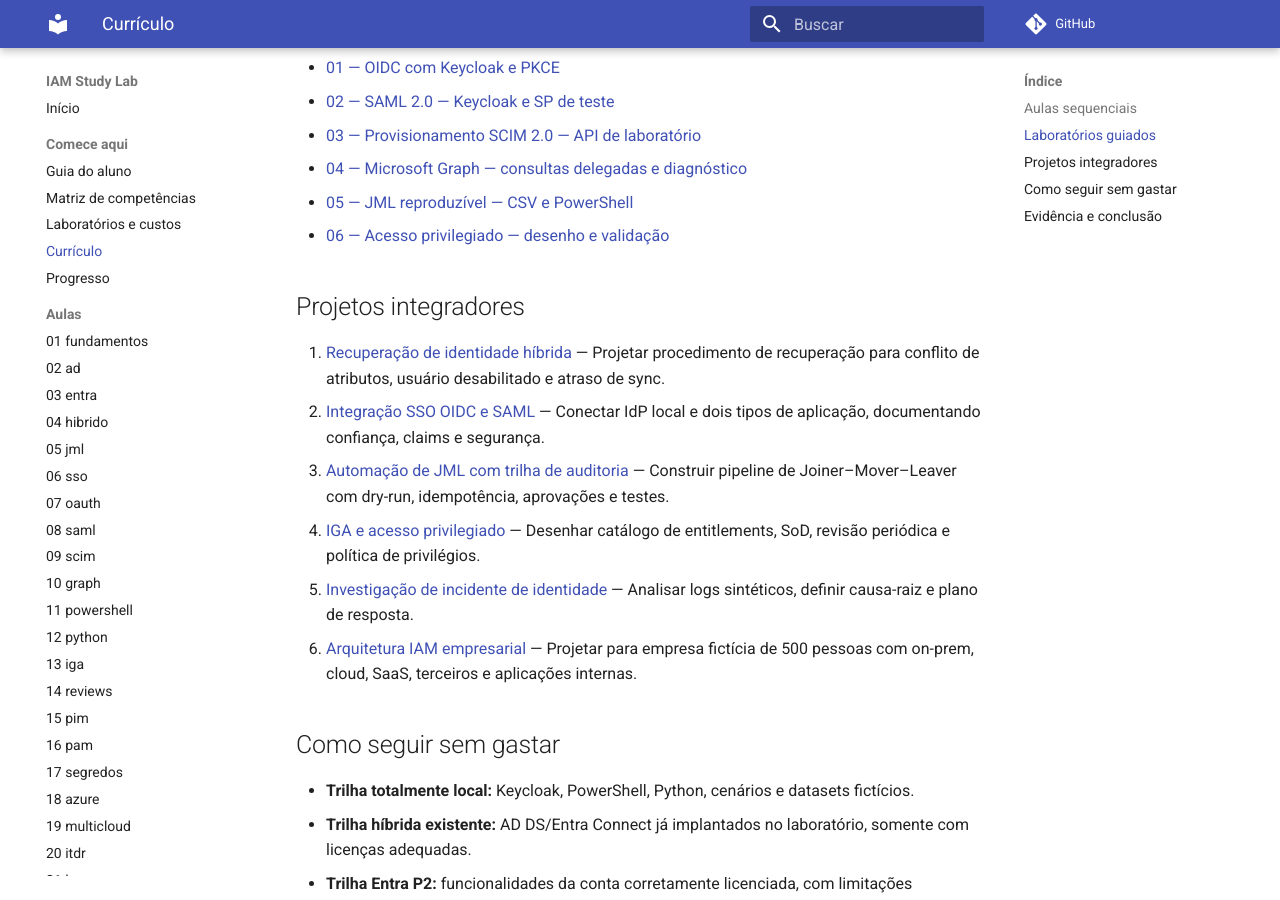
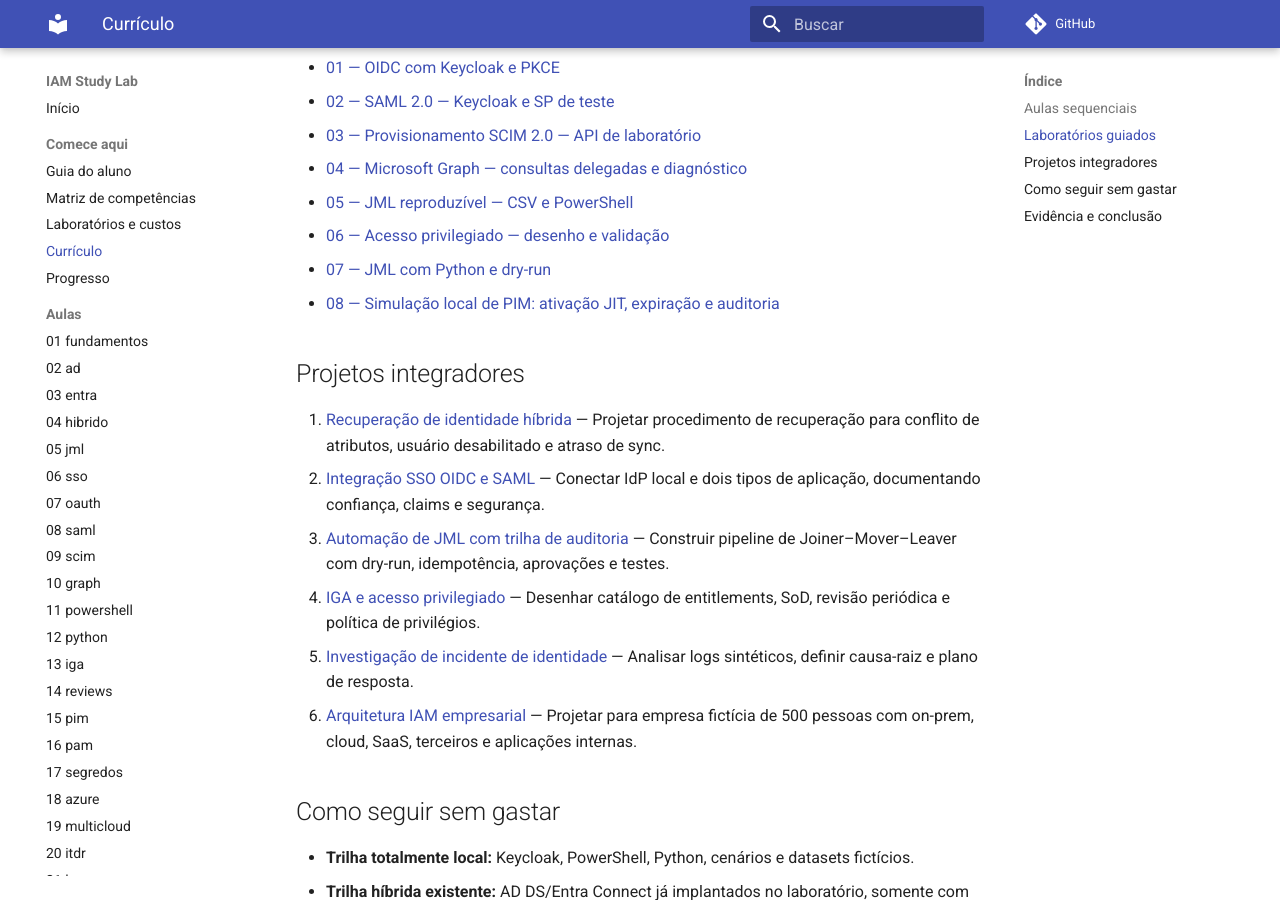
Before and after one commit to lpraxedess/Roadmap-Study, an MkDocs documentation site: the page built from docs/curriculo.md, in a window 1280 px wide and 900 px high, scrolled down 1394 px. Built offline with MkDocs 1.6.1 and Material for MkDocs 9.7.7, drawn with Linux system fonts in a browser that asks for light colours; comment, search, counter and statistics services are not loaded.

Commit message:
docs: link hands-on PIM example and set consistent lesson requirements

```diff
--- a/docs/curriculo.md
+++ b/docs/curriculo.md
@@ -38,6 +38,8 @@
 - [04 — Microsoft Graph — consultas delegadas e diagnóstico](labs/04-graph-readonly.md)
 - [05 — JML reproduzível — CSV e PowerShell](labs/05-jml-simulacao.md)
 - [06 — Acesso privilegiado — desenho e validação](labs/06-pam-lab.md)
+- [07 — JML com Python e dry-run](labs/07-jml-python.md)
+- [08 — Simulação local de PIM: ativação JIT, expiração e auditoria](labs/08-pim-simulador.md)
 
 ## Projetos integradores
 
```
